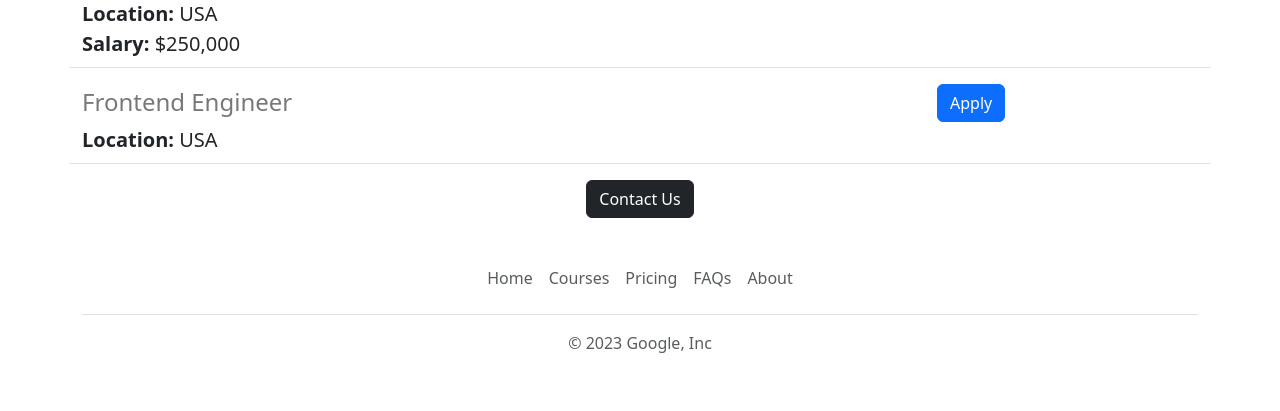
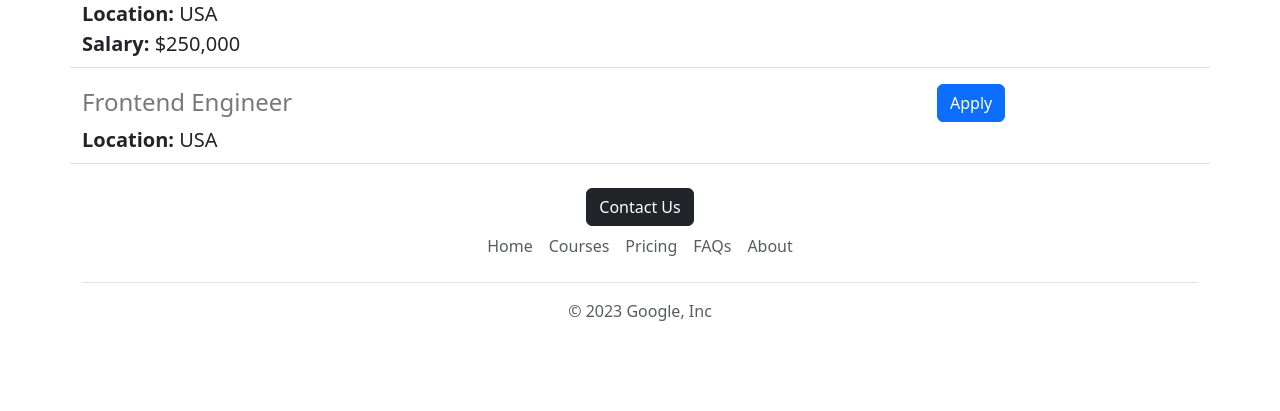
Before and after one commit to Kaudilya/jobs-portal-website-v2, a Flask app: page / in a window 1280 px wide. Shown: the part 1300-1711 px from the top of the page. After the commit the page ends 1621 px from the top, so only its background shows below. Run offline with Flask 3, Linux system fonts and the light colour scheme.

Commit message:
Made few bug fixes impacting performance of the website

```diff
--- a/templates/footer.html
+++ b/templates/footer.html
@@ -1,5 +1,5 @@
 <div class="container">
-  <footer class="py-3 my-4">
+  <footer>
     <ul class="nav justify-content-center border-bottom pb-3 mb-3">
       <li class="nav-item"><a target="_blank" href="https://www.google.com" class="nav-link px-2 text-body-secondary">Home</a></li>
       <li class="nav-item"><a target="_blank" href="https://www.udemy.com" class="nav-link px-2 text-body-secondary">Courses</a></li>
--- a/templates/home.html
+++ b/templates/home.html
@@ -44,7 +44,7 @@
       {% include 'jobitem.html' %}
     {% endfor %}
   </div>
-  <div class="text-center">
+  <div class="text-center pt-2">
     <a href="mailto:hello@jovian.ai?subject=Need%20Customer%20Support&body=Your%20Name%3A%20%3C%20Name%20here%20%3E%0D%0AQuestion%3A%0D%0A%3C%20Question%20here%20%3E%0D%0A" class="btn btn-dark">Contact Us</a>
   </div>
 </div>
```
